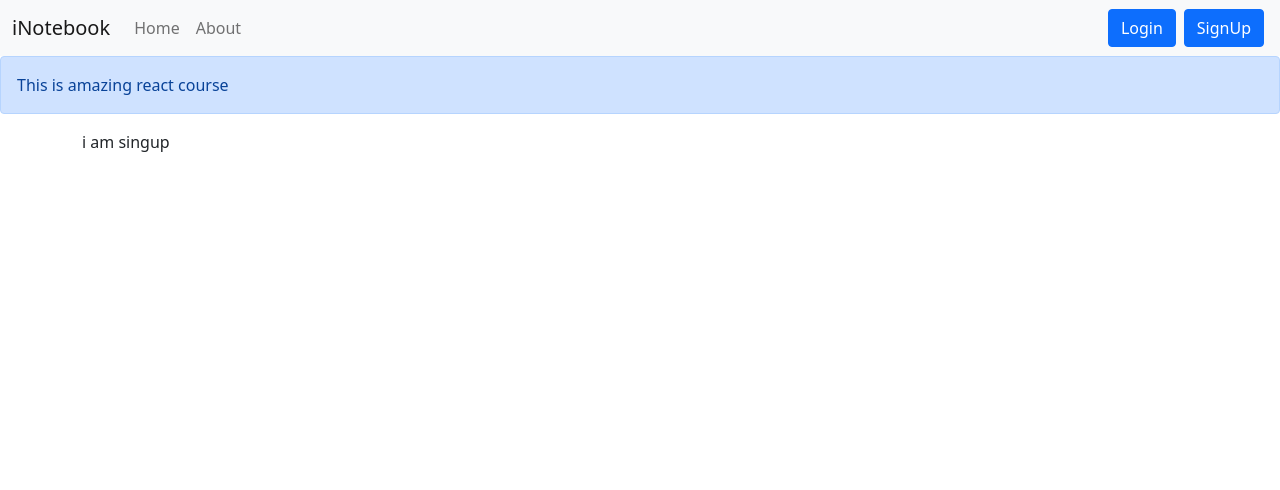
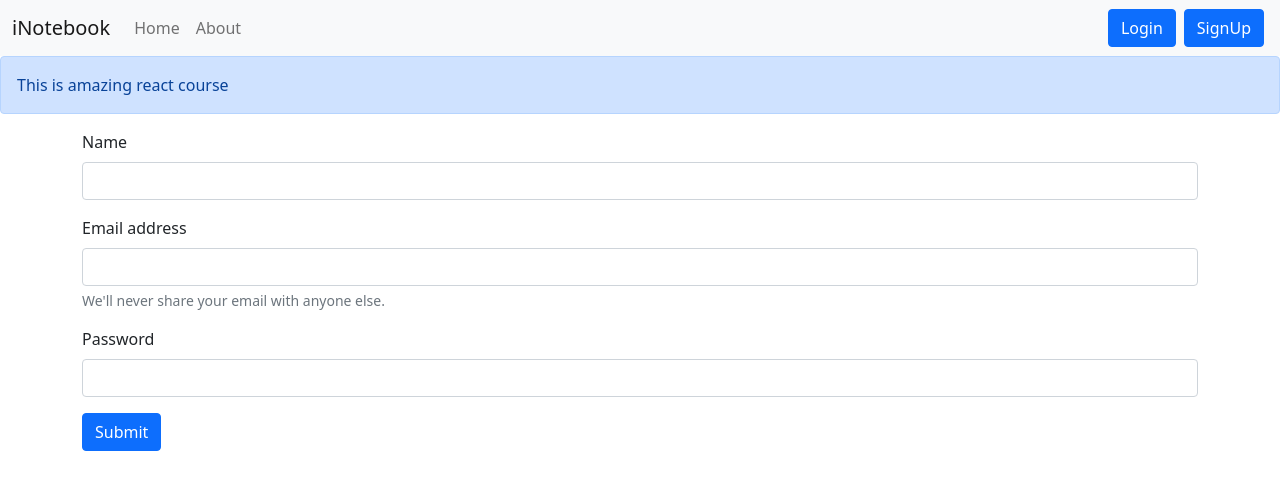
Before and after one commit to adarshpremshukla/inotebook, a React (Create React App) app: page /signup in a window 1280 px wide. Shown: the top 490 px of the page. Built offline with nearby package versions, Linux system fonts and the light colour scheme.

Commit message:
video 70
added signup components

```diff
--- a/src/components/Signup.js
+++ b/src/components/Signup.js
@@ -1,11 +1,58 @@
-import React from 'react'
+import React, { useState } from 'react'
+import {useNavigate } from 'react-router-dom'
+
 
 const Signup = () => {
-  return (
-    <div>
-      i am singup
-    </div>
-  )
+    const [credentials, setCredentials] = useState({name:"", email: "", password: "" })
+    let history = useNavigate();
+
+    const handleSubmit = async (e) => {
+        e.preventDefault();
+        const {name, email,password} = credentials;
+        const response = await fetch("http://localhost:5000/api/auth/createuser", {
+            method: 'POST',
+            headers: {
+                'Content-Type': "application/json",
+                "auth-token": "eyJhbGciOiJIUzI1NiIsInR5cCI6IkpXVCJ9.eyJ1c2VyIjp7ImlkIjoiNjc0YzUwMGQzZWUxMDA4ZTBhYTQ4MmUxIn0sImlhdCI6MTczMzA2NTQxMn0.4VizFEc9sMvqjZgMlV--LSYMbEAnoBDeQPb76I4BAHI"
+            },
+            body: JSON.stringify({ name, email, password })
+        });
+        const json = await response.json();
+        console.log(json);
+        if (json.success) {
+            // save the auth token and redirect
+            localStorage.setItem("token", json.authtoken);
+            history("/");
+
+        }
+        else {
+            alert("invalid credentials")
+        }
+    }
+
+    const onChange = (e) => {
+        setCredentials({ ...credentials, [e.target.name]: e.target.value })
+    }
+    return (
+        <div>
+            <form onSubmit={handleSubmit}>
+                <div className="mb-3">
+                    <label htmlFor="name" className="form-label">Name</label>
+                    <input type="text" className="form-control"  onChange={onChange} id="name" name="name" aria-describedby="emailHelp" />
+                </div>
+                <div className="mb-3">
+                    <label htmlFor="email" className="form-label">Email address</label>
+                    <input type="email" className="form-control" onChange={onChange} id="email" name="email" aria-describedby="emailHelp" />
+                    <div id="emailHelp" className="form-text">We'll never share your email with anyone else.</div>
+                </div>
+                <div className="mb-3">
+                    <label htmlFor="password" className="form-label">Password</label>
+                    <input type="password" className="form-control"  onChange={onChange} id="password" name="password" minLength={5} required />
+                </div>
+                <button type="submit" className="btn btn-primary" >Submit</button>
+            </form>
+        </div>
+    )
 }
 
 export default Signup
```
Also changed, not shown: 1 other file (tests, documents, lock files or other folders).
